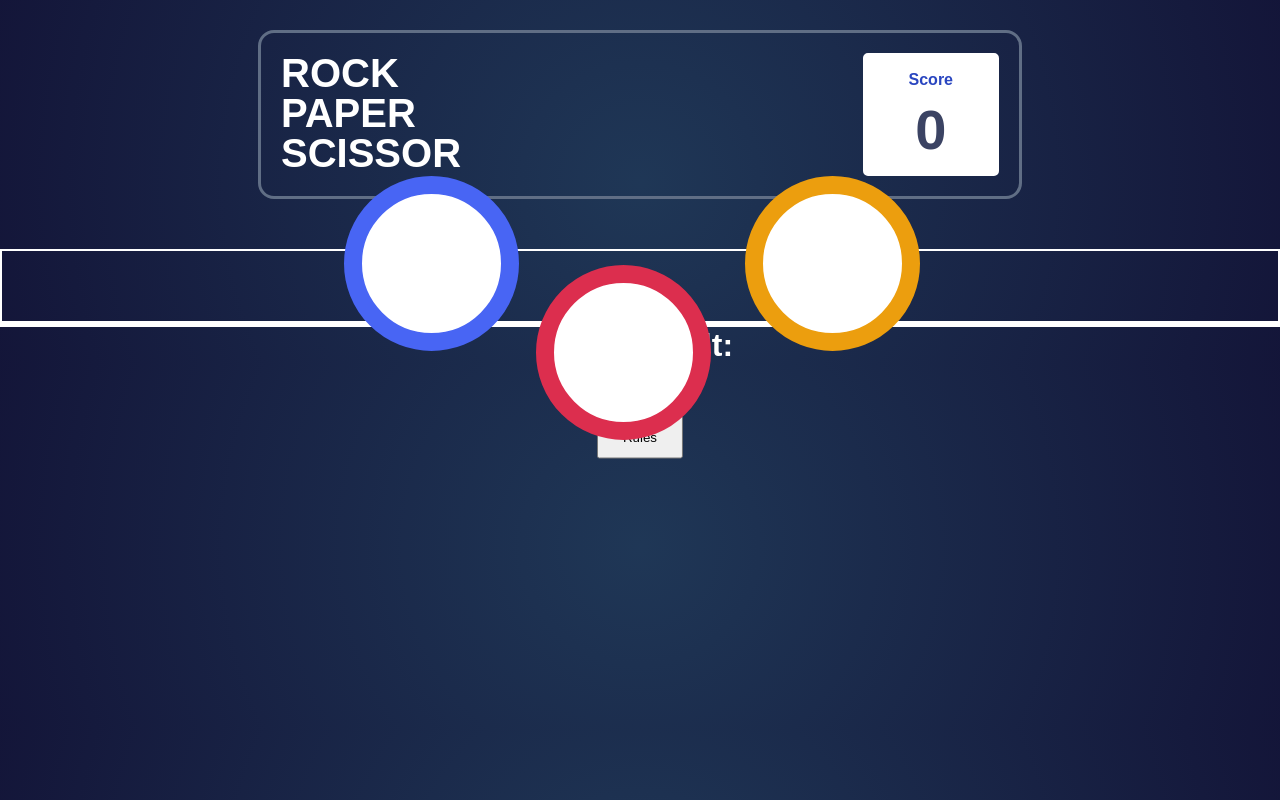
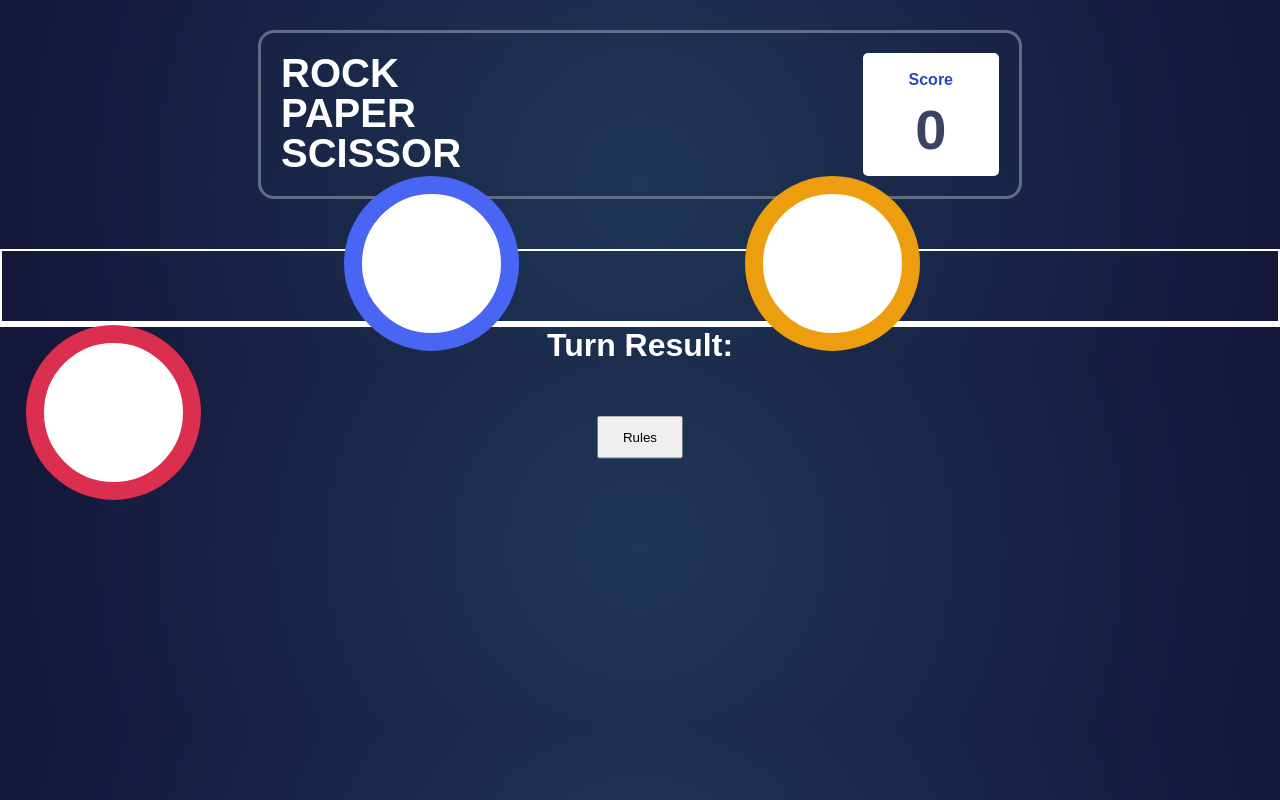
Before and after one commit to jshin720/rps_game, a React (Create React App) app: page / in a window 1280 px wide. Built offline with nearby package versions, Linux system fonts and the light colour scheme; no server answers; the HTML template or start-up script is replaced by a standard one.

Commit message:
working on css for icons buttons

```diff
--- a/src/App.css
+++ b/src/App.css
@@ -109,9 +109,9 @@
   .rocks-container {
     position: fixed;
     /* border: 2px solid pink; */
-    left: 40%;
-    right: 40%;
-    bottom: 45%;
+    /* left: 40%; */
+    /* right: 40%; */
+    /* bottom: 45%; */
   }
   .rock-btn {
     height: 175px;
```
